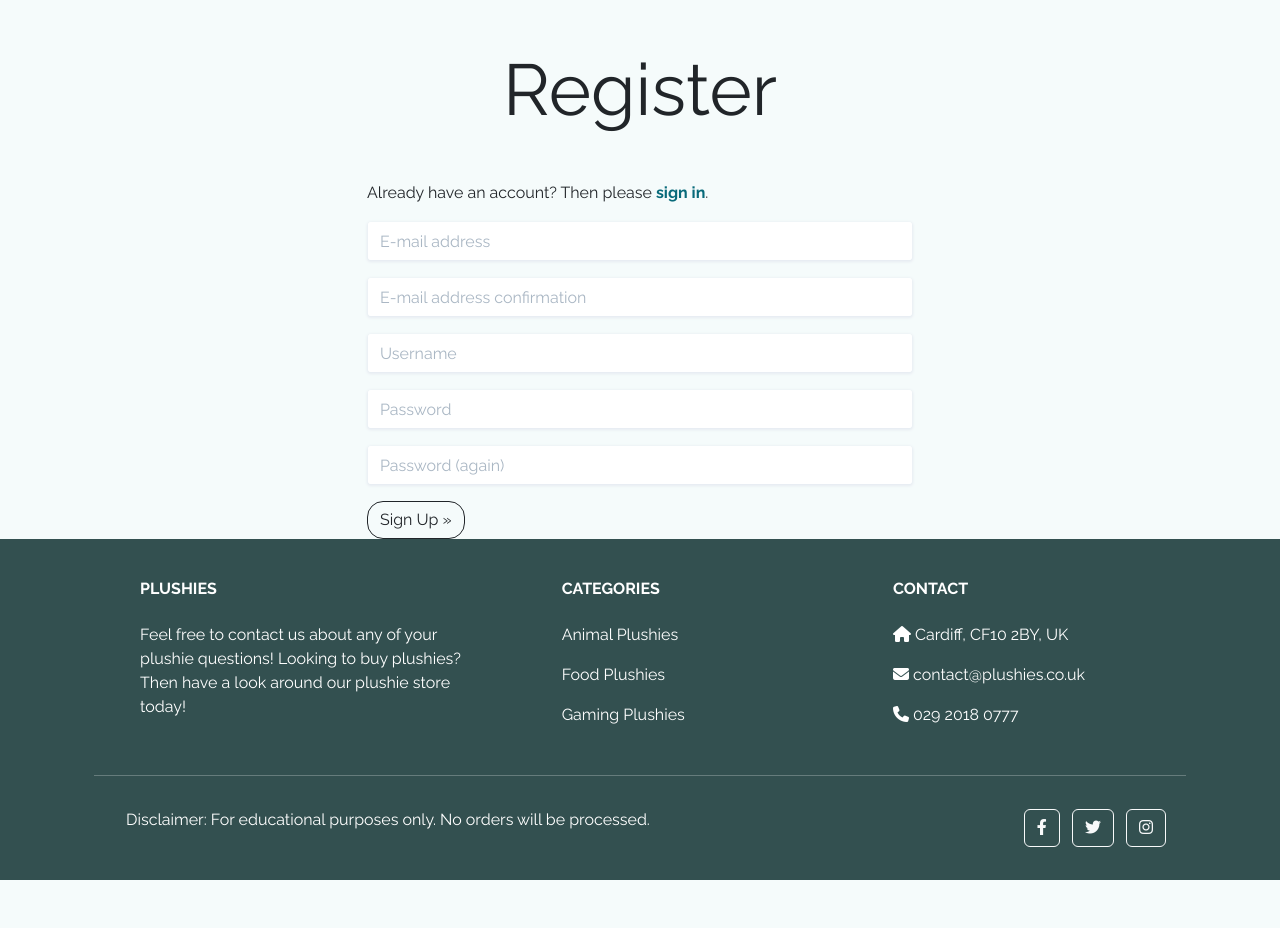
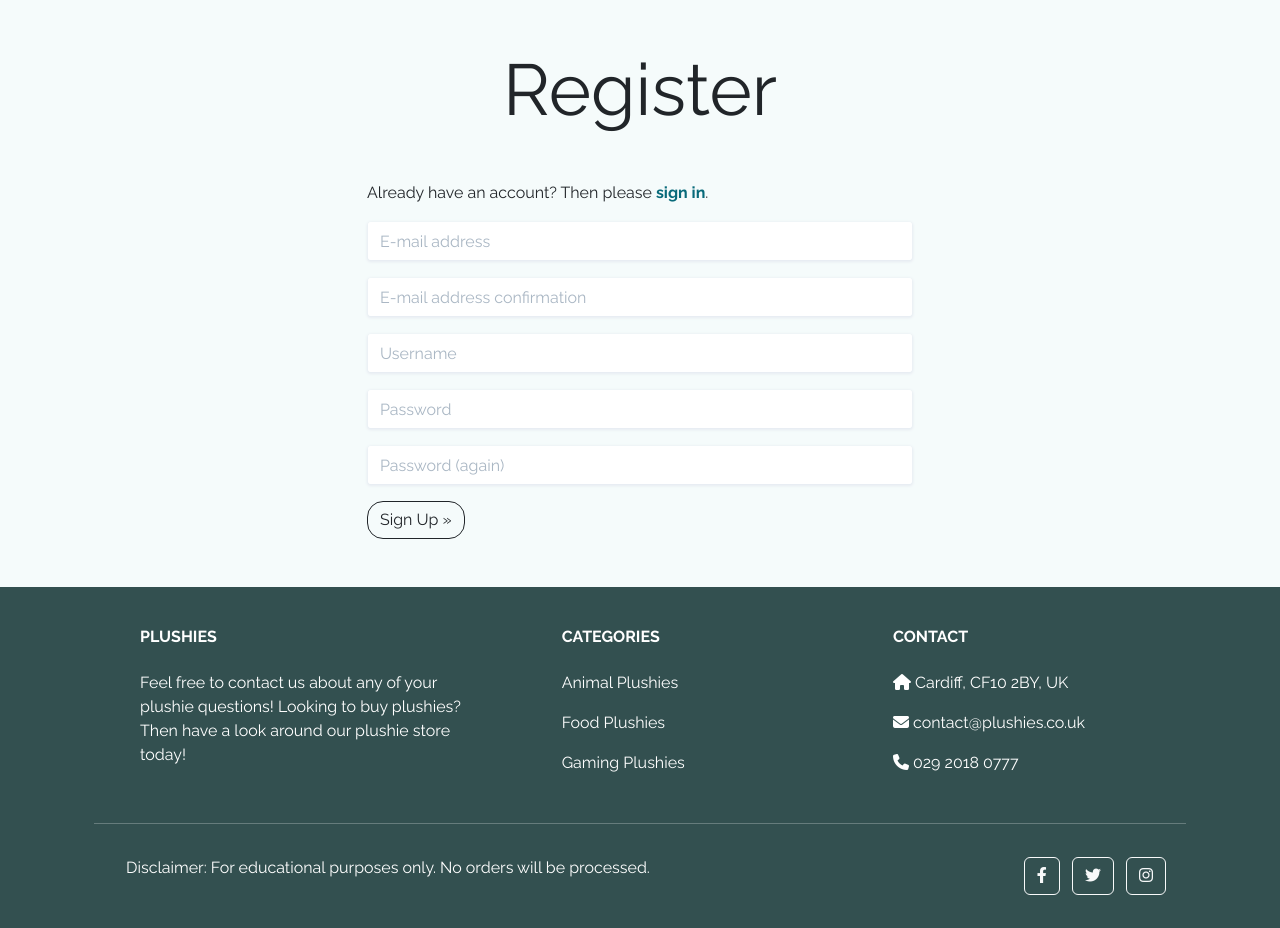
Before and after one commit to KlaudiaMatysiak/plushies, a Django app: page /accounts/signup/ in a window 1280 px wide. Shown: the part 218-1146 px from the top of the page. Before the commit the page ends 1098 px from the top, so only its background shows below. Run offline with Django 3.2, Linux system fonts and the light colour scheme; some libraries are stand-ins or nearby versions.

Commit message:
Add margin bottom to all templates

```diff
--- a/checkout/templates/checkout/checkout.html
+++ b/checkout/templates/checkout/checkout.html
@@ -8,7 +8,7 @@
 
 {% block content %}
 <!-- Page title -->
-<div class="container">
+<div class="container mb-5">
     <div class="row">
         <div class="col text-center mt-5 mb-5">
             <h2 class="display-3">Checkout</h2>
--- a/checkout/templates/checkout/checkout_success.html
+++ b/checkout/templates/checkout/checkout_success.html
@@ -7,7 +7,7 @@
 
 {% block content %}
 <!-- Page title -->
-<div class="container">
+<div class="container mb-5">
     <div class="row">
         <div class="col text-center mt-5 mb-5">
             {% if from_profile %}
--- a/products/templates/products/add_product.html
+++ b/products/templates/products/add_product.html
@@ -3,7 +3,7 @@
 
 {% block content %}
 <!-- Page title -->
-<div class="container">
+<div class="container mb-5">
     <div class="row justify-content-center">
         <div class="col-12 col-lg-8 text-center mt-5 mb-5">
             <h2 class="display-3">Product Managment</h2>
--- a/products/templates/products/edit_product.html
+++ b/products/templates/products/edit_product.html
@@ -3,7 +3,7 @@
 
 {% block content %}
 <!-- Page title -->
-<div class="container">
+<div class="container mb-5">
     <div class="row justify-content-center">
         <div class="col-12 col-lg-8 text-center mt-5 mb-5">
             <h2 class="display-3">Product Managment</h2>
--- a/products/templates/products/shop.html
+++ b/products/templates/products/shop.html
@@ -2,7 +2,7 @@
 {% load static %}
 
 {% block content %}
-<div class="container-fluid">
+<div class="container-fluid mb-5">
     <div class="row">
         <div class="col text-center mt-5 mb-5">
             <h2 class="display-3">Products</h2>
--- a/profiles/templates/profiles/profile.html
+++ b/profiles/templates/profiles/profile.html
@@ -7,7 +7,7 @@
 
 {% block content %}
 <!-- Page title -->
-<div class="container">
+<div class="container mb-5">
     <div class="row">
         <div class="col text-center mt-5 mb-5">
             <h2 class="display-3">My profile</h2>
@@ -62,6 +62,7 @@
             </div>
         </div>
     </div>
+</div>
 {% endblock %}
 
 {% block postloadjs %}
--- a/templates/allauth/account/base.html
+++ b/templates/allauth/account/base.html
@@ -1,7 +1,7 @@
 {% extends "base.html" %}
 
 {% block content %}
-<div class="container">
+<div class="container mb-5">
     <div class="row justify-content-center">
         <div class="col-12 col-lg-6">
             <div class="allauth-inner-content">
```
